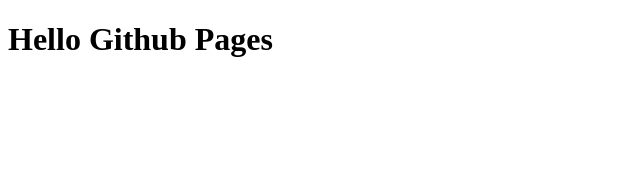
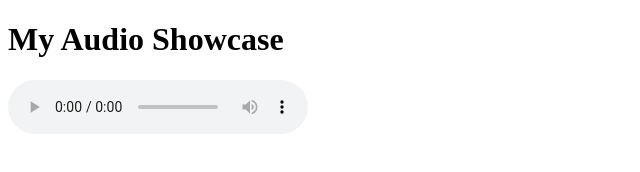
Before and after one commit to Autonomof/MTDiffusion, a plain HTML site: page index.html in a window 1280 px wide. Shown: the whole page, without its empty margins (0-640 px from the left). Drawn offline with Linux system fonts and the light colour scheme.

Commit message:
Update index.html

```diff
--- a/index.html
+++ b/index.html
@@ -1,16 +1,20 @@
 <!DOCTYPE html>
 <html lang="en">
-
 <head>
     <meta charset="UTF-8">
+    <meta http-equiv="X-UA-Compatible" content="IE=edge">
     <meta name="viewport" content="width=device-width, initial-scale=1.0">
-    <title>Document</title>
-    <link rel="stylesheet" href="./index.css">
+    <title>Audio Showcase</title>
 </head>
+<body>
 
-<body>
-    <h1>Hello Github Pages</h1>
-    <script src="./index.js"></script>
+<h1>My Audio Showcase</h1>
+
+<audio controls>
+  <!-- 替换下面的链接为你的音频文件链接 -->
+  <source src="audio_samples/mtdiffusion/DogBark/002.wav" type="audio/wav">
+  Your browser does not support the audio tag.
+</audio>
+
 </body>
-
 </html>
```
